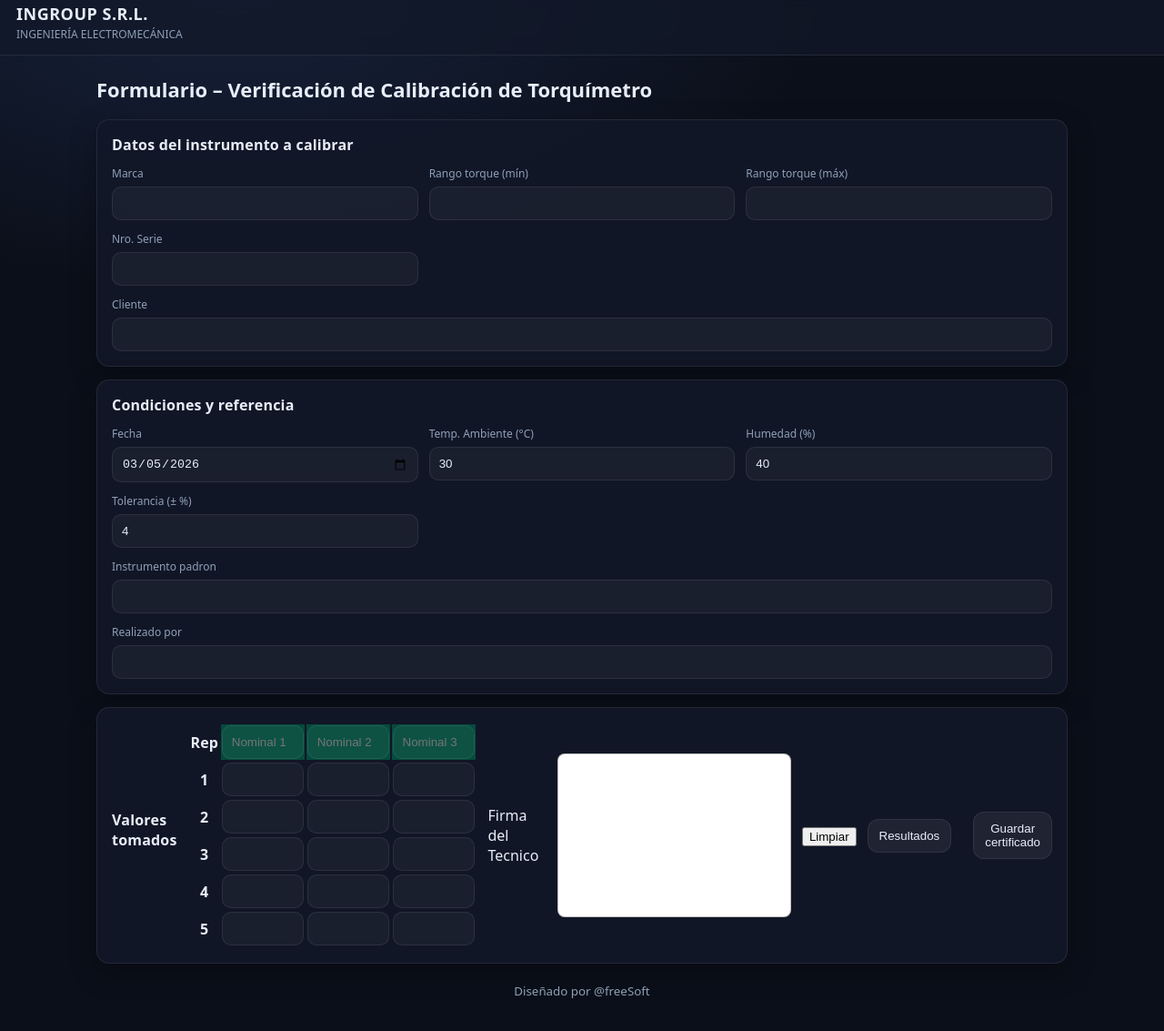
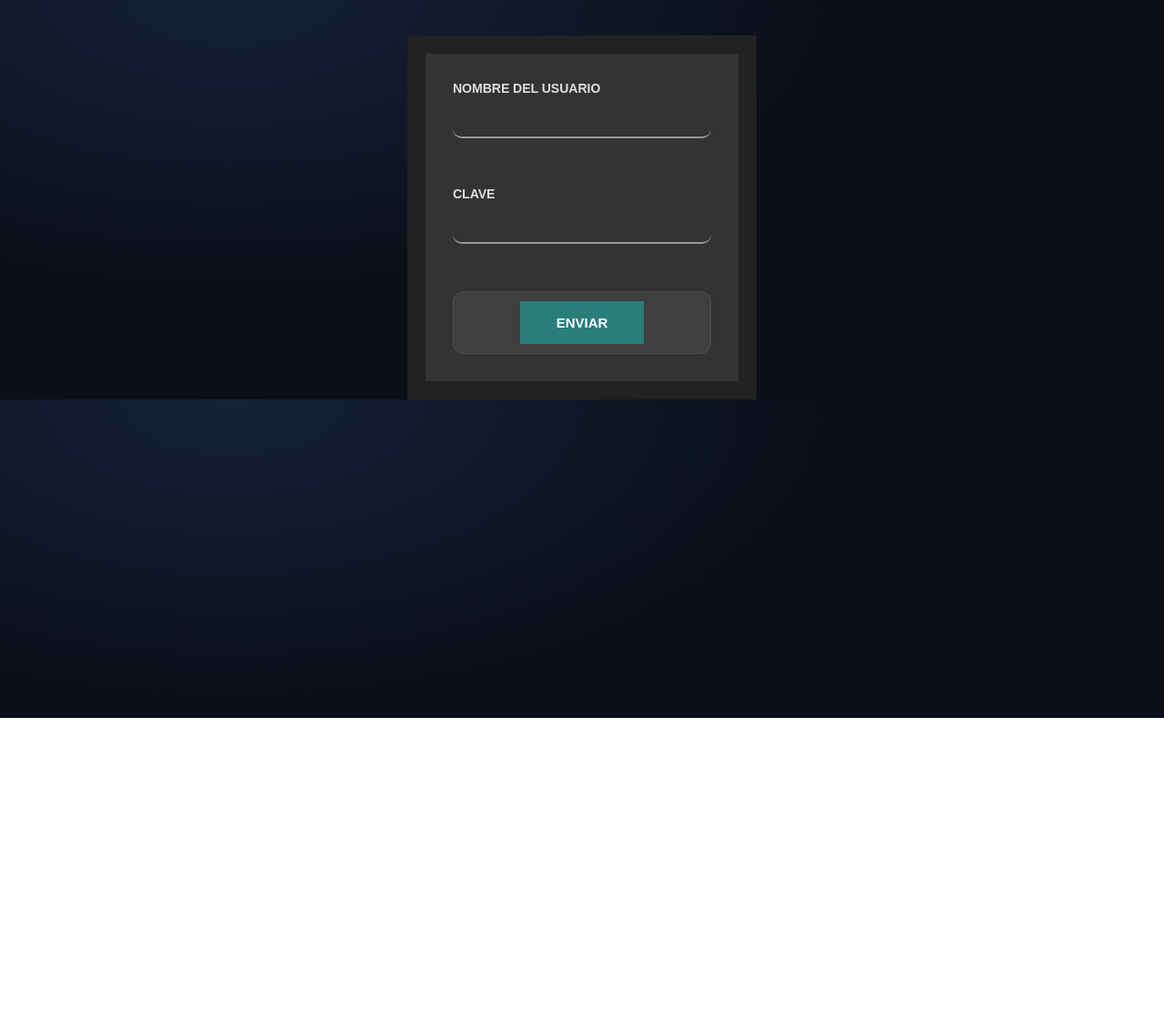
Before and after one commit to ricpar123/certificado_cal, a website: page index.html in a window 1280 px wide. Shown: the part 11-1144 px from the top of the page at 91% size. After the commit the page ends 800 px from the top, so only its background shows below. Drawn offline with Linux system fonts and the light colour scheme.

Commit message:
modificaciones varias

```diff
--- a/index.html
+++ b/index.html
@@ -3,288 +3,123 @@
 <head>
     <meta charset="UTF-8">
     <meta name="viewport" content="width=device-width, initial-scale=1.0">
-    <title>Certificado / Verificacion de calibracion - Torquimetro</title>
+    <title>Login de Usuario</title>
     <link rel="stylesheet" href="/css/styles.css" />
     <link rel="shortcut icon" href="#">
 
 </head>
 <body>
-    <header class="topbar">
-        <div class="brand">
-            <div class="brand-title">INGROUP S.R.L.</div>
-            <div class="brand-subtitle">INGENIERÍA ELECTROMECÁNICA</div>
-        </div>
-  <!--      <div class="actions">
-            <button id="btnReset" class="btn btn-ghost" type="button">Limpiar</button>
-            <button id="btnExportJSON" class="btn" type="button">Exportar JSON</button>
-            <button id="btnPreview" class="btn btn-primary" type="button">Vista previa (luego PDF)</button>
-        </div>-->
-    </header>
 
-    <main class="container">
-    <h1 class="title">Formulario – Verificación de Calibración de Torquímetro</h1>
+  <style>
+        *{
+          font-family: arial;
+      }
 
-    <!-- DATOS GENERALES -->
-    <section class="card">
-      <h2>Datos del instrumento a calibrar</h2>
-
-      <div class="grid">
-        <label>
-          <span>Marca</span>
-          <input id="marca" type="text" />
-        </label>
-
-        <label>
-          <span>Rango torque (mín)</span>
-          <input id="rangoMin" type="number" />
-        </label>
-
-        <label>
-          <span>Rango torque (máx)</span>
-          <input id="rangoMax" type="number" />
-        </label>
-
-        <label>
-          <span>Nro. Serie</span>
-          <input id="serie" type="text" />
-        </label>
-
-        <label class="wide">
-          <span>Cliente</span>
-          <input id="cliente" type="text" />
-        </label>
-      </div>
-    </section>
-
-    <!-- CONDICIONES -->
-    <section class="card">
-      <h2>Condiciones y referencia</h2>
-
-      <div class="grid">
-        <label>
-          <span>Fecha</span>
-          <input id="fecha" type="date" />
-        </label>
-
-        <label>
-          <span>Temp. Ambiente (°C)</span>
-          <input id="tempC" type="number" step="0.1" value="30" />
-        </label>
-
-        <label>
-          <span>Humedad (%)</span>
-          <input id="humedad" type="number" step="1" value="40" />
-        </label>
-
-        <label>
-          <span>Tolerancia (± %)</span>
-          <input id="tolerancia" type="number" value="4" />
-        </label>
-
-        <label class="wide">
-          <span>Instrumento padron</span>
-          <input id="padron" type="text"/>
-        </label>
-
-        <label class="wide">
-          <span>Realizado por</span>
-          <input id="tecnico" type="text"/>
-        </label>
-      </div>
-    </section>
-
-    <!-- PUNTOS -->
-    <section class="card">
-      <div class="row-between">
-        <h2>Valores tomados</h2>
-
-        <table id="miTabla">
-  <thead>
-    <tr>
-      <th>Rep</th>
-      <th id="head1"><input type="text" placeholder="Nominal 1"></th>
-      <th id="head2"><input type="text" placeholder="Nominal 2"></th>
-      <th id="head3"><input type="text" placeholder="Nominal 3"></th>
-    </tr>
-  </thead>
-
-  <tbody>
-    <tr>
-      <th>1</th>
-      <td><input></td><td><input></td><td><input></td>
-    </tr>
-    <tr>
-      <th>2</th>
-      <td><input></td><td><input></td><td><input></td>
-    </tr>
-    <tr>
-      <th>3</th>
-      <td><input></td><td><input></td><td><input></td>
-    </tr>
-    <tr>
-      <th>4</th>
-      <td><input></td><td><input></td><td><input></td>
-    </tr>
-    <tr>
-      <th>5</th>
-      <td><input></td><td><input></td><td><input></td>
-    </tr>
-  </tbody>
-</table>
-
-       <label>Firma del Tecnico</label>
-
-       <div class='firma-wrap'>
-        <canvas id="firmaCanvas"></canvas>
-       </div>
-
-       <div class="firma-actions">
-          <button id="btnLimpiarFirma" type="button">Limpiar</button>
-
-       </div>
-
-       <input type="hidden" id="firmaBase64" />
+        form{
+             background-color: #333;
+             width: 30%;
+             height: 400px;
+             margin: auto;
+             margin-top: 50px;
+             padding: 30px;
+             border: 20px solid #222;
+             display: flex;
+             flex-direction: column;
+             justify-content: space-between;
+        }
 
 
-    <button id="btnResultados" class="btn" type="button">Resultados</button>
 
-    <div id="salidaResultados"></div>
+        .campos{
+             display: flex;
+             flex-direction: column;
+        }
 
-    <button id="btnGuardar" class="btn" type="button" style="display: none;">
-        Guardar certificado
-    </button>
+        label{
+             margin-bottom: 10px;
+             text-transform: uppercase;
+             font-weight: 700;
+             color: #dedede;
+             font-size: 14px;
+        }
 
-    <button id="btnPdf" class="btn" type="button" style="display:none;">
-        Generar PDF
-    </button>
+        input{
+             background: transparent;
+             border: none;
+             border-bottom: 2px solid rgba(255, 255, 255, 0.5);
+             padding: 10px;
+             color: #fff;
+             transition: all 0.3s;
+        }
+
+        input:focus
+           {
+             outline: none;
+        }
+
+        input:focus{
+             border-bottom: 2px solid rgba(255, 255, 255, 1);
+        }
 
 
 
 
+        .btn{
+             display: flex;
+             justify-content: center;
+        }
 
-  </section>
+        button{
+             padding: 15px 40px;
+             background: #1baea990;
+             border: none;
+             font-size: 15px;
+             font-weight: 700;
+             text-transform: uppercase;
+             color: #fff;
+             cursor: pointer;
+             transition: all 0.3s;
+        }
 
-    <footer class="footnote">
-      <small>Diseñado por @freeSoft</small>
-    </footer>
-  </main>
+        button:hover{
+             padding: 15px 70px;
+             background: #1baea9;
+        }
+
+   </style>
+</head>
+<body>
+
+    <form id="formulario">
 
 
-  <script>
-    // Ejemplo de acceso a los valores de los inputs en la tabla
-    const tabla = document.getElementById('miTabla');
-    const inputs = tabla.querySelectorAll('input');
+        <div class="campos">
+            <label for ="nombre">Nombre del Usuario</label>
+            <input class="input" id="nombre" type="text" name="nombre" autocomplete="off">
+        </div>
 
-    inputs.forEach(input => {
-      input.addEventListener('change', (e) => {
-        console.log(`Nuevo valor: ${e.target.value}`);
-      });
-    });
-
-    </script>
-  <script>
-(() => {
-  const canvas = document.getElementById("firmaCanvas");
-  const wrap = canvas.parentElement;
-  const ctx = canvas.getContext("2d");
-
-  // 🔥 Ajustar el tamaño REAL del canvas al tamaño CSS (y a la densidad de pantalla)
-  function resizeCanvas() {
-    const rect = canvas.getBoundingClientRect();
-    const dpr = window.devicePixelRatio || 1;
-
-    canvas.width  = Math.round(rect.width * dpr);
-    canvas.height = Math.round(rect.height * dpr);
-
-    // Escalar el contexto para que 1 unidad = 1 px CSS
-    ctx.setTransform(1, 0, 0, 1, 0, 0);
-    ctx.scale(dpr, dpr);
-
-    // Configuración de trazo (negro, visible)
-    ctx.lineWidth = 2.5;
-    ctx.lineCap = "round";
-    ctx.lineJoin = "round";
-    ctx.strokeStyle = "#000";
-  }
-
-  resizeCanvas();
-  window.addEventListener("resize", resizeCanvas);
-
-  let drawing = false;
-  let lastX = 0, lastY = 0;
-
-  function getPos(e) {
+        <div class="campos">
+            <label for ="clave">Clave</label>
+            <input class="input" id="clave" type="text" name="clave" autocomplete="off">
+        </div>
 
 
-    const rect = canvas.getBoundingClientRect();
-    const clientX = e.touches ? e.touches[0].clientX : e.clientX;
-    const clientY = e.touches ? e.touches[0].clientY : e.clientY;
-    return { x: clientX - rect.left, y: clientY - rect.top };
-  }
 
-  function start(e) {
-    e.preventDefault();
-    drawing = true;
-    const p = getPos(e);
-    lastX = p.x; lastY = p.y;
-  }
+        <div class="btn">
+			<button type="submit" >Enviar</button>
+		</div>
 
-  function move(e) {
-    const rW = wrap.getBoundingClientRect();
-    const rC = canvas.getBoundingClientRect();
-    console.log("wrap:", rW.left, rW.top, rW.width, rW.height);
-    console.log("canvas:", rC.left, rC.top, rC.width, rC.height);
-    if (!drawing) return;
-    e.preventDefault();
-    const p = getPos(e);
-
-    ctx.beginPath();
-    ctx.moveTo(lastX, lastY);
-    ctx.lineTo(p.x, p.y);
-    ctx.stroke();
-
-    lastX = p.x; lastY = p.y;
-  }
-
-  function end(e) {
-    if (!drawing) return;
-    e.preventDefault();
-    drawing = false;
-
-    //Auto-guardar firma al soltar
-    const dataUrl = canvas.toDataURL("imagr/png");
-    const hidden = document.getElementById("firmaBase64");
-    if(hidden) hidden.value = dataUrl;
-
-    console.log('firma auto-guardada:', dataUrl.slice(0,30));
-  }
-
-  // Mouse
-  canvas.addEventListener("mousedown", start);
-  canvas.addEventListener("mousemove", move);
-  canvas.addEventListener("mouseleave", end)
-  window.addEventListener("mouseup", end);
-
-  // Touch
-  canvas.addEventListener("touchstart", start, { passive: false });
-  canvas.addEventListener("touchmove", move, { passive: false });
-  canvas.addEventListener("touchend", end);
-
-  // Botones
-  document.getElementById("btnLimpiarFirma").addEventListener("click", () => {
-    // limpiar
-    const rect = canvas.getBoundingClientRect();
-    ctx.clearRect(0, 0, rect.width, rect.height);
-    document.getElementById("firmaBase64").value = "";
-  });
+    </form>
 
 
-})();
-</script>
+
+    <script src="js/app.js"></script>
 
 
-  <script src="/js/app.js"></script>
-  <script src="/js/cal.js"></script>
+    <script src="js/auth.js"></script>
+
+
+
 
 </body>
 </html>
--- a/package.json
+++ b/package.json
@@ -3,6 +3,7 @@
   "version": "1.0.0",
   "description": "",
   "main": "index.js",
+
   "scripts": {
     "test": "echo \"Error: no test specified\" && exit 1"
   },
@@ -12,6 +13,7 @@
   "type": "commonjs",
   "dependencies": {
     "pdfkit": "^0.17.2",
-    "signature_pad": "^5.1.3"
+    "signature_pad": "^5.1.3",
+    "sweetalert2": "^11.26.21"
   }
 }
```
Also changed, not shown: js/pdf.js (+19 -2 lines), vistas/pdf.html (+2 -2 lines), 1 other file.
